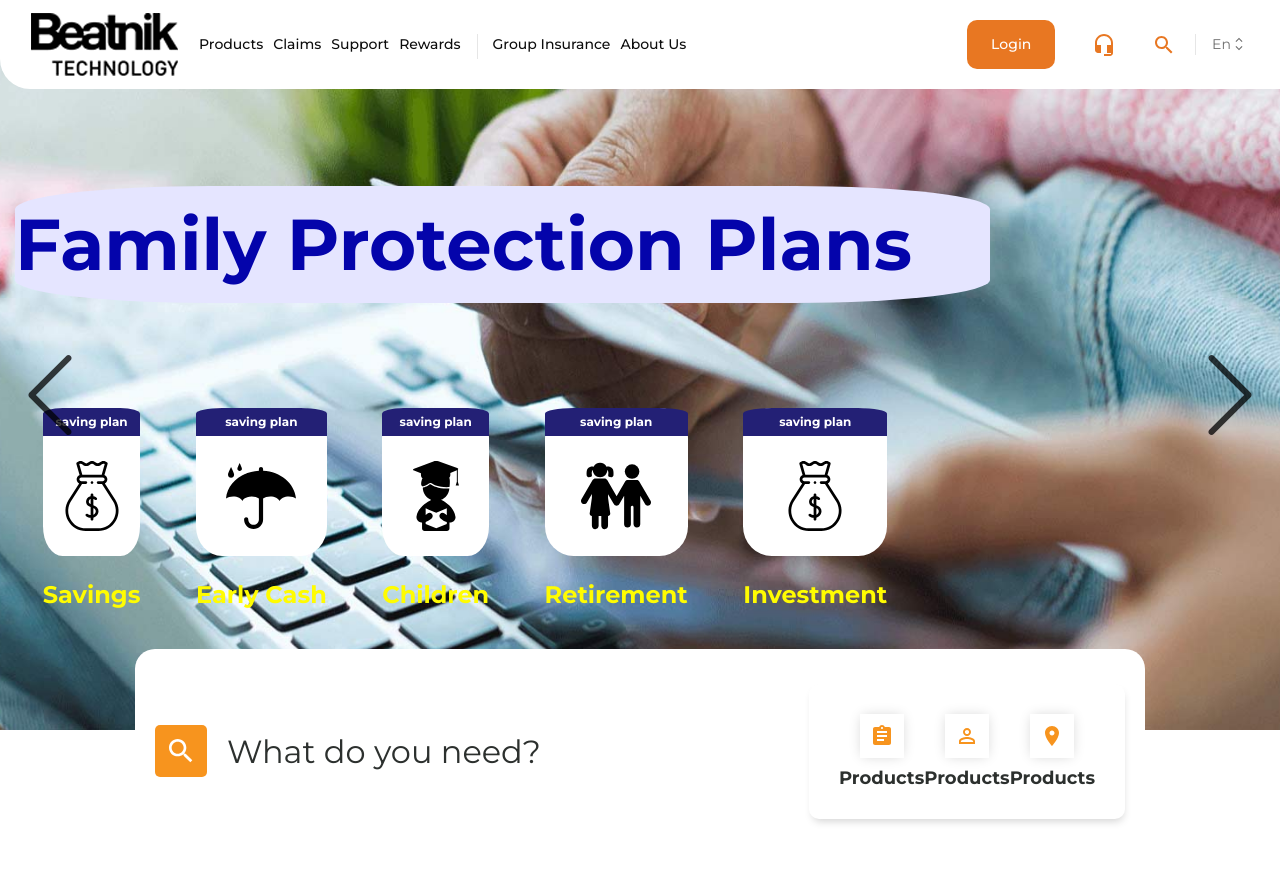
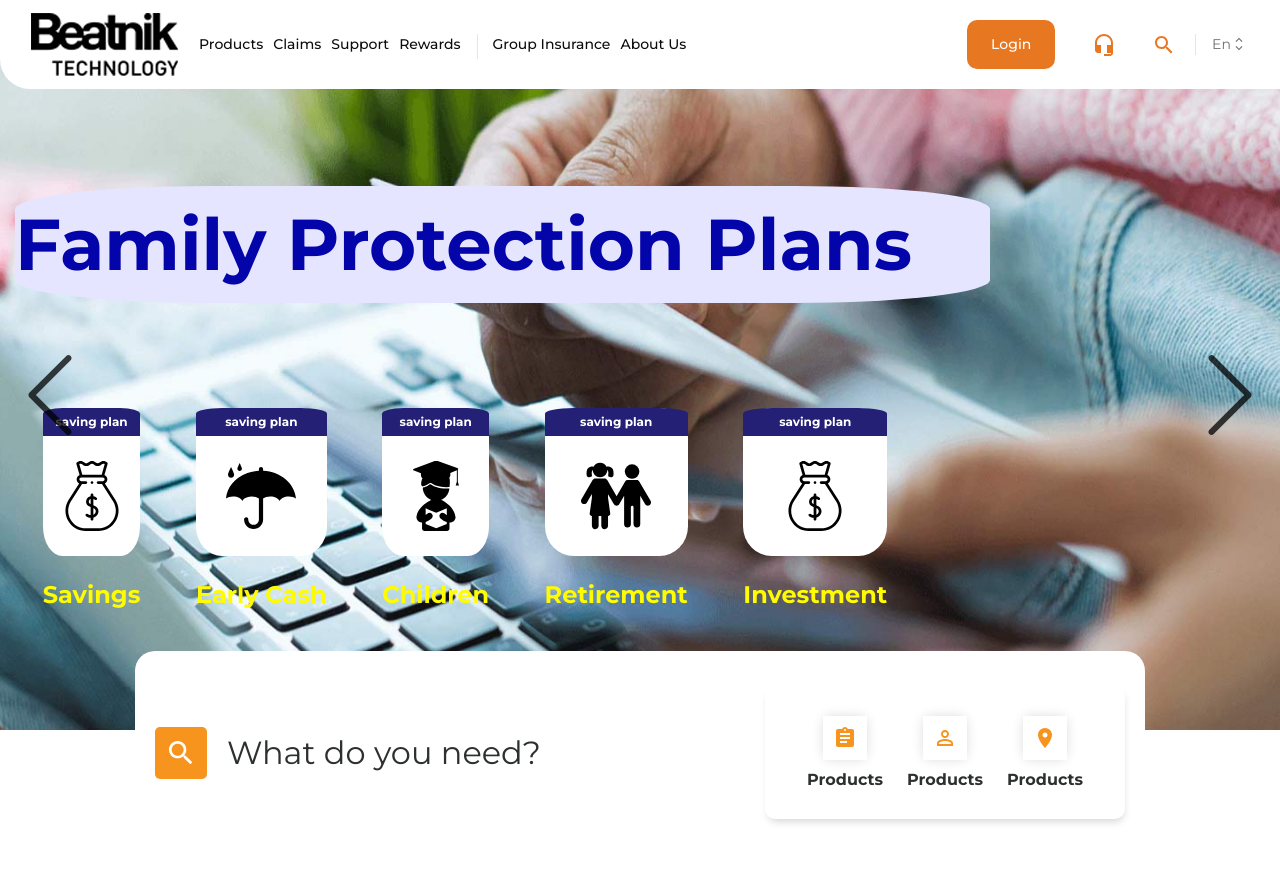
Before and after one commit to iamtheasad/beatnik-tech, a React (Create React App) app: page / in a window 1280 px wide. Shown: the top 888 px of the page. Built offline with nearby package versions, Linux system fonts and the light colour scheme.

Commit message:
banner-bottom width added

```diff
--- a/src/assets/css/custom.css
+++ b/src/assets/css/custom.css
@@ -344,6 +344,7 @@ a.login {
     -ms-flex-pack: distribute;
     justify-content: space-around;
     text-align: center;
+    width: 360px;
 }
 
 .banner_bottom_right_wrapper span a {
@@ -359,7 +360,7 @@ a.login {
 
 .banner_bottom_right_wrapper h4 {
     color: #2c302e;
-    font-size: 1.125rem;
+    font-size: 1rem;
 }
 
 .banner_bottom_title {
```
